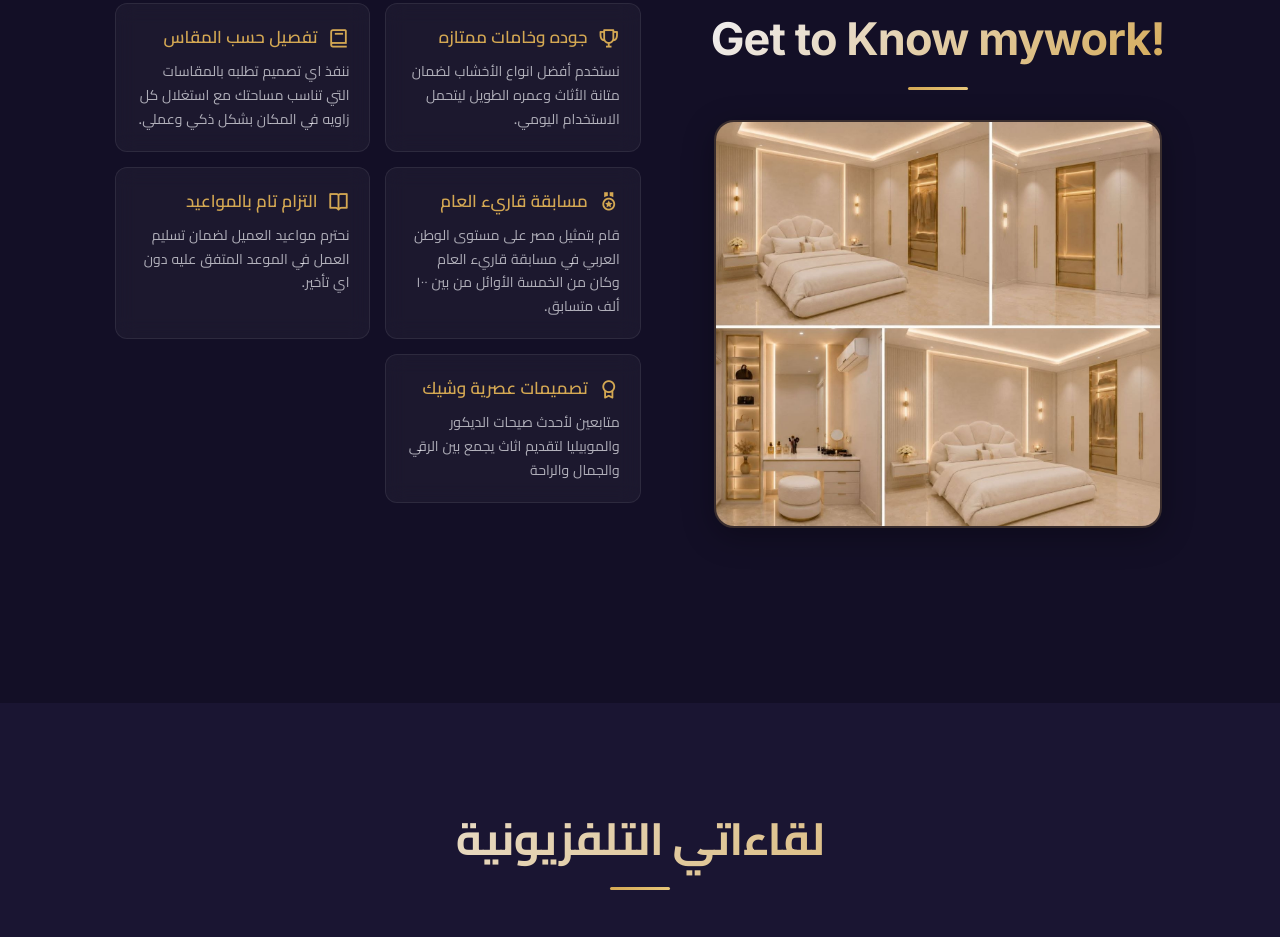
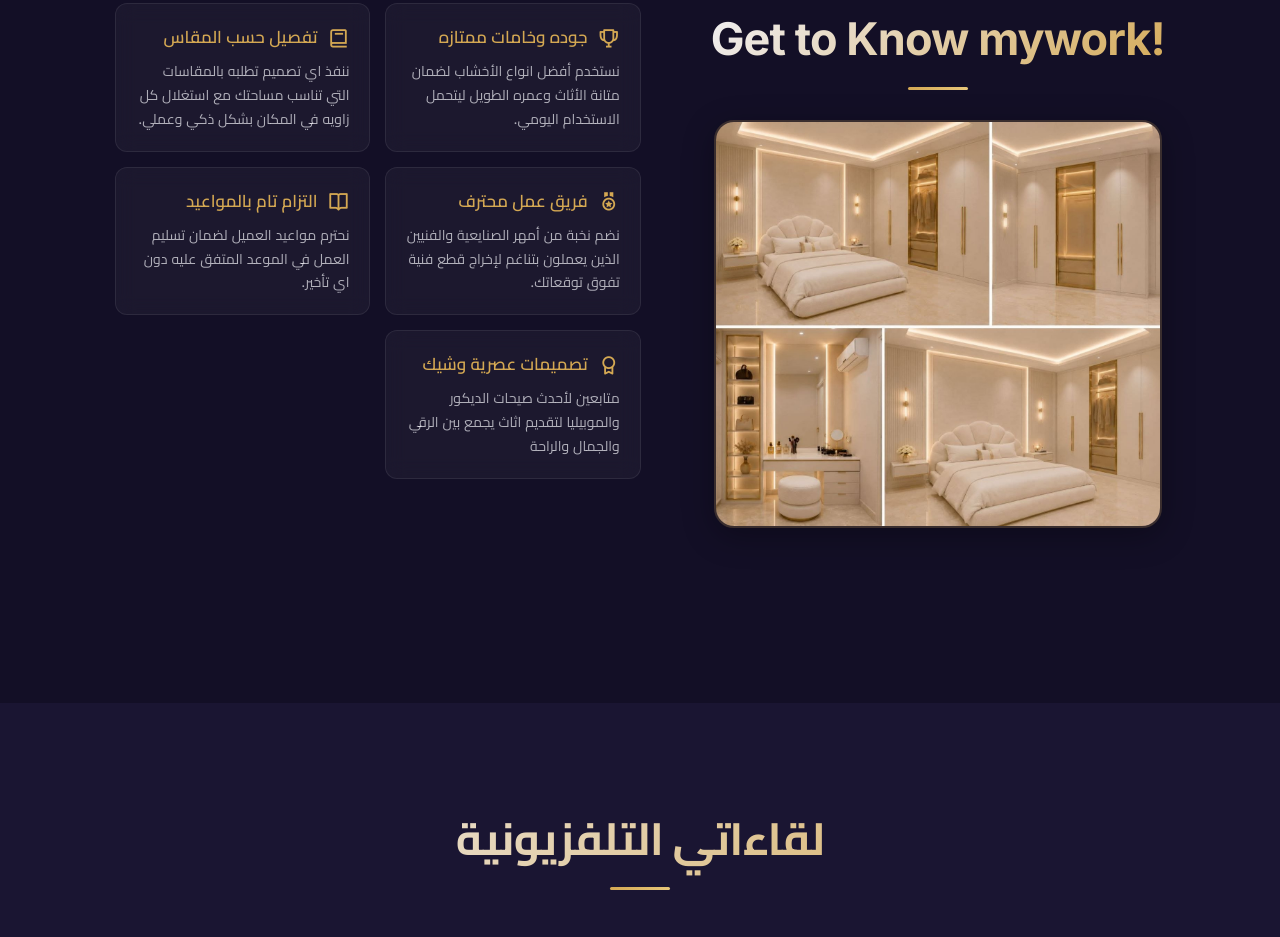
Before and after one commit to maielshayat-glitch/portofolio-main, a plain HTML site: page index.html in a window 1280 px wide. Shown: the part 897-1834 px from the top of the page. Drawn offline with nearby package versions, Linux system fonts and the light colour scheme.

Commit message:
Update achievement section in index.html

```diff
--- a/index.html
+++ b/index.html
@@ -89,9 +89,9 @@
                 <div class="achievement-item">
                     <div class="achievement-header">
                         <i class='bx bx-medal'></i>
-                        <h3>مسابقة قاريء العام</h3>
+                        <h3>فريق عمل محترف</h3>
                     </div>
-                    <li>قام بتمثيل مصر على مستوى الوطن العربي في مسابقة قاريء العام وكان من الخمسة الأوائل من بين ١٠٠ ألف متسابق.</li>
+                    <li>نضم نخبة من أمهر الصنايعية والفنيين الذين يعملون بتناغم لإخراج قطع فنية تفوق توقعاتك.</li>
                 </div>
                 <div class="achievement-item">
                     <div class="achievement-header">
```
